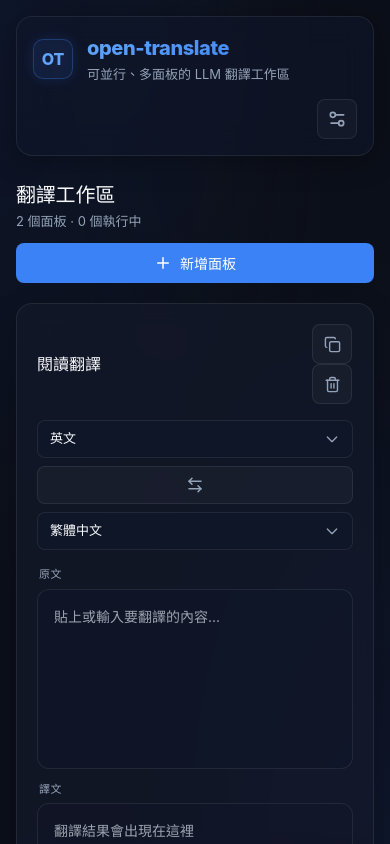
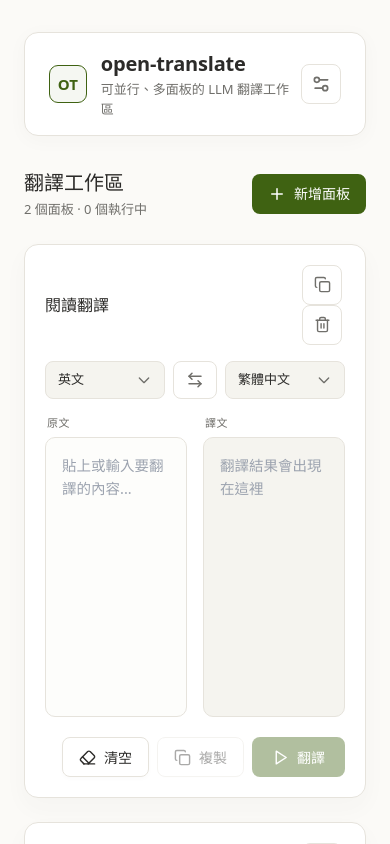
Before and after one commit to tungwu1230/lets-translate, a React (Vite) app: page / in a window 390 px wide. Shown: the top 844 px of the page. Built offline with nearby package versions, Linux system fonts and the light colour scheme.

Commit message:
Design: apply Option 2 natural humanist styling with warm sandstone background and forest green accents

```diff
--- a/src/styles.css
+++ b/src/styles.css
@@ -3,19 +3,19 @@
 @tailwind utilities;
 
 :root {
-  --bg-primary: #0b0f19;
-  --bg-secondary: rgba(22, 28, 45, 0.6);
-  --bg-tertiary: rgba(30, 41, 59, 0.8);
-  --border-color: rgba(255, 255, 255, 0.08);
-  --border-hover: rgba(59, 130, 246, 0.5);
-  --text-primary: #f8fafc;
-  --text-secondary: #94a3b8;
-  --accent-color: #3b82f6;
-  --accent-hover: #2563eb;
-  --accent-glow: rgba(59, 130, 246, 0.2);
-  --danger-color: #f43f5e;
-  --danger-hover: #e11d48;
-  --success-color: #10b981;
+  --bg-primary: #fbfaf7;
+  --bg-secondary: #ffffff;
+  --bg-tertiary: #f5f4ef;
+  --border-color: #e6e3dc;
+  --border-hover: #c4c1b9;
+  --text-primary: #2c2b29;
+  --text-secondary: #706f6b;
+  --accent-color: #3f6212;
+  --accent-hover: #2d460d;
+  --accent-glow: rgba(63, 98, 18, 0.08);
+  --danger-color: #9f1239;
+  --danger-hover: #881337;
+  --success-color: #166534;
 
   color: var(--text-primary);
   background: var(--bg-primary);
@@ -28,7 +28,7 @@
 * {
   box-sizing: border-box;
   scrollbar-width: thin;
-  scrollbar-color: rgba(255, 255, 255, 0.1) transparent;
+  scrollbar-color: rgba(63, 98, 18, 0.1) transparent;
 }
 
 /* Custom scrollbar for webkit */
@@ -40,23 +40,19 @@
   background: transparent;
 }
 ::-webkit-scrollbar-thumb {
-  background: rgba(255, 255, 255, 0.15);
+  background: rgba(112, 111, 107, 0.15);
   border-radius: 999px;
 }
 ::-webkit-scrollbar-thumb:hover {
-  background: rgba(255, 255, 255, 0.3);
+  background: rgba(63, 98, 18, 0.25);
 }
 
 body {
   margin: 0;
   min-width: 320px;
   min-height: 100vh;
-  font-family: 'Inter', system-ui, -apple-system, BlinkMacSystemFont, "Segoe UI", Roboto, sans-serif;
-  background-image:
-    radial-gradient(at 0% 0%, rgba(30, 58, 138, 0.15) 0px, transparent 50%),
-    radial-gradient(at 50% 0%, rgba(17, 24, 39, 0.3) 0px, transparent 50%),
-    radial-gradient(at 100% 100%, rgba(30, 58, 138, 0.15) 0px, transparent 50%);
-  background-attachment: fixed;
+  font-family: ui-sans-serif, system-ui, -apple-system, BlinkMacSystemFont, "Segoe UI", Roboto, sans-serif;
+  background-color: var(--bg-primary);
 }
 
 button,
@@ -69,18 +65,18 @@ textarea {
 
 button {
   cursor: pointer;
-  transition: all 0.2s cubic-bezier(0.4, 0, 0.2, 1);
+  transition: all 0.18s ease;
 }
 
 button:disabled {
   cursor: not-allowed;
-  opacity: 0.3;
+  opacity: 0.4;
 }
 
 .app-shell {
   min-height: 100vh;
-  padding: 24px;
-  max-width: 1600px;
+  padding: 32px 24px;
+  max-width: 1400px;
   margin: 0 auto;
 }
 
@@ -90,13 +86,11 @@ button:disabled {
   justify-content: space-between;
   align-items: center;
   padding: 16px 24px;
-  background: rgba(15, 23, 42, 0.6);
-  backdrop-filter: blur(16px);
-  -webkit-backdrop-filter: blur(16px);
+  background: var(--bg-secondary);
   border: 1px solid var(--border-color);
-  border-radius: 16px;
-  margin-bottom: 24px;
-  box-shadow: 0 4px 30px rgba(0, 0, 0, 0.3);
+  border-radius: 14px;
+  margin-bottom: 32px;
+  box-shadow: 0 4px 20px rgba(63, 61, 56, 0.03);
 }
 
 .brand-block {
@@ -107,31 +101,28 @@ button:disabled {
 
 .brand-block h1 {
   font-size: 20px;
-  font-weight: 800;
-  background: linear-gradient(135deg, #60a5fa 0%, #3b82f6 100%);
-  -webkit-background-clip: text;
-  -webkit-text-fill-color: transparent;
-  letter-spacing: -0.02em;
+  font-weight: 750;
+  color: var(--text-primary);
+  letter-spacing: -0.01em;
 }
 
 .brand-block p {
   color: var(--text-secondary);
   font-size: 13px;
-  margin-top: 2px;
+  margin-top: 1px;
 }
 
 .mark {
   display: grid;
-  width: 40px;
-  height: 40px;
+  width: 38px;
+  height: 38px;
   place-items: center;
-  border: 1px solid rgba(59, 130, 246, 0.3);
-  border-radius: 10px;
-  background: rgba(59, 130, 246, 0.1);
-  color: #60a5fa;
+  border: 1.5px solid var(--accent-color);
+  border-radius: 9px;
+  background: rgba(63, 98, 18, 0.05);
+  color: var(--accent-color);
   font-weight: 800;
-  font-size: 16px;
-  box-shadow: 0 0 15px rgba(59, 130, 246, 0.15);
+  font-size: 15px;
 }
 
 /* Settings Overlay & Drawer */
@@ -146,22 +137,21 @@ button:disabled {
 .settings-backdrop {
   position: absolute;
   inset: 0;
-  background: rgba(2, 6, 23, 0.7);
-  backdrop-filter: blur(8px);
-  animation: fadeIn 0.25s ease-out;
+  background: rgba(44, 43, 41, 0.4);
+  backdrop-filter: blur(4px);
+  animation: fadeIn 0.2s ease-out;
 }
 
 .settings-drawer {
   position: relative;
-  width: min(460px, 100vw);
+  width: min(440px, 100vw);
   height: 100%;
-  background: rgba(15, 23, 42, 0.95);
-  backdrop-filter: blur(24px);
+  background: var(--bg-secondary);
   border-left: 1px solid var(--border-color);
-  box-shadow: -10px 0 40px rgba(0, 0, 0, 0.5);
+  box-shadow: -10px 0 30px rgba(44, 43, 41, 0.05);
   display: flex;
   flex-direction: column;
-  animation: slideIn 0.3s cubic-bezier(0.16, 1, 0.3, 1);
+  animation: slideIn 0.25s cubic-bezier(0.16, 1, 0.3, 1);
 }
 
 .settings-drawer-content {
@@ -202,7 +192,7 @@ button:disabled {
 }
 
 .close-btn:hover {
-  background: rgba(255, 255, 255, 0.05);
+  background: var(--bg-primary);
   color: var(--text-primary);
 }
 
@@ -222,9 +212,9 @@ button:disabled {
 }
 
 .settings-group h3 {
-  font-size: 14px;
-  font-weight: 600;
-  color: #60a5fa;
+  font-size: 13px;
+  font-weight: 700;
+  color: var(--accent-color);
   text-transform: uppercase;
   letter-spacing: 0.05em;
 }
@@ -238,7 +228,7 @@ button:disabled {
 
 .segmented {
   display: flex;
-  background: rgba(255, 255, 255, 0.03);
+  background: var(--bg-tertiary);
   border: 1px solid var(--border-color);
   border-radius: 8px;
   padding: 3px;
@@ -248,16 +238,16 @@ button:disabled {
   border: 0;
   background: transparent;
   color: var(--text-secondary);
-  padding: 6px 16px;
+  padding: 6px 14px;
   font-size: 13px;
   font-weight: 600;
   border-radius: 6px;
 }
 
 .segmented button.active {
-  background: rgba(59, 130, 246, 0.2);
-  border: 1px solid rgba(59, 130, 246, 0.3);
-  color: #60a5fa;
+  background: var(--bg-secondary);
+  box-shadow: 0 2px 6px rgba(44, 43, 41, 0.05);
+  color: var(--accent-color);
 }
 
 .remember-toggle {
@@ -280,13 +270,14 @@ button:disabled {
   gap: 10px;
   border: 1px solid var(--border-color);
   border-radius: 8px;
-  background: rgba(0, 0, 0, 0.2);
+  background: var(--bg-primary);
   padding: 0 14px;
   height: 42px;
 }
 
 .key-field:focus-within {
   border-color: var(--accent-color);
+  background: var(--bg-secondary);
   box-shadow: 0 0 0 2px var(--accent-glow);
 }
 
@@ -302,7 +293,7 @@ button:disabled {
   display: flex;
   align-items: center;
   gap: 8px;
-  font-size: 11px;
+  font-size: 12px;
   color: var(--text-secondary);
 }
 
@@ -315,7 +306,7 @@ select {
   height: 42px;
   border: 1px solid var(--border-color);
   border-radius: 8px;
-  background: rgba(30, 41, 59, 0.5);
+  background: var(--bg-secondary);
   color: var(--text-primary);
   padding: 0 12px;
   outline: none;
@@ -342,15 +333,15 @@ select:focus {
   font-size: 11px;
   padding: 4px 10px;
   border-radius: 999px;
-  background: rgba(255, 255, 255, 0.02);
+  background: var(--bg-tertiary);
   border: 1px solid var(--border-color);
   color: var(--text-secondary);
 }
 
 .model-pill.active-pill {
-  background: rgba(59, 130, 246, 0.1);
-  border-color: rgba(59, 130, 246, 0.3);
-  color: #60a5fa;
+  background: rgba(63, 98, 18, 0.08);
+  border-color: rgba(63, 98, 18, 0.2);
+  color: var(--accent-color);
 }
 
 .config-grid {
@@ -375,13 +366,13 @@ select:focus {
   display: flex;
   justify-content: space-between;
   align-items: center;
-  margin: 12px 0 20px;
+  margin: 16px 0 24px;
 }
 
 .toolbar h2 {
   font-size: 20px;
   font-weight: 700;
-  letter-spacing: -0.01em;
+  color: var(--text-primary);
 }
 
 .toolbar p {
@@ -419,7 +410,6 @@ select:focus {
 
 .add-button:hover {
   background: var(--accent-hover);
-  box-shadow: 0 0 15px var(--accent-glow);
 }
 
 .primary-button {
@@ -431,7 +421,6 @@ select:focus {
 
 .primary-button:hover:not(:disabled) {
   background: var(--accent-hover);
-  box-shadow: 0 0 15px var(--accent-glow);
 }
 
 .primary-button.stop {
@@ -444,47 +433,47 @@ select:focus {
 
 .ghost-button {
   border: 1px solid var(--border-color);
-  background: rgba(255, 255, 255, 0.03);
+  background: var(--bg-secondary);
   color: var(--text-primary);
   padding: 0 16px;
+  box-shadow: 0 2px 5px rgba(44, 43, 41, 0.02);
 }
 
 .ghost-button:hover:not(:disabled) {
-  background: rgba(255, 255, 255, 0.08);
-  border-color: var(--text-secondary);
+  background: var(--bg-tertiary);
+  border-color: var(--border-hover);
 }
 
 .icon-button {
   width: 40px;
   min-width: 40px;
   border: 1px solid var(--border-color);
-  background: rgba(255, 255, 255, 0.03);
+  background: var(--bg-secondary);
   color: var(--text-secondary);
 }
 
 .icon-button:hover:not(:disabled) {
-  background: rgba(255, 255, 255, 0.08);
+  background: var(--bg-tertiary);
   color: var(--text-primary);
-  border-color: var(--text-secondary);
 }
 
 .icon-button.danger:hover {
   color: var(--danger-color);
-  border-color: rgba(244, 63, 94, 0.3);
-  background: rgba(244, 63, 94, 0.05);
+  border-color: rgba(159, 18, 57, 0.3);
+  background: rgba(159, 18, 57, 0.03);
 }
 
 .icon-button.settings-toggle-btn.active {
-  background: rgba(59, 130, 246, 0.2);
+  background: rgba(63, 98, 18, 0.08);
   border-color: var(--accent-color);
-  color: #60a5fa;
+  color: var(--accent-color);
 }
 
 /* Panel Grid & Card */
 .panel-grid {
   display: grid;
-  grid-template-columns: repeat(auto-fit, minmax(min(600px, 100%), 1fr));
-  gap: 20px;
+  grid-template-columns: repeat(auto-fit, minmax(min(580px, 100%), 1fr));
+  gap: 24px;
   align-items: start;
 }
 
@@ -494,18 +483,17 @@ select:focus {
   flex-direction: column;
   gap: 16px;
   border: 1px solid var(--border-color);
-  border-radius: 16px;
+  border-radius: 14px;
   background: var(--bg-secondary);
   padding: 20px;
-  box-shadow: 0 10px 30px rgba(0, 0, 0, 0.2);
-  backdrop-filter: blur(12px);
-  -webkit-backdrop-filter: blur(12px);
+  box-shadow: 0 10px 25px rgba(63, 61, 56, 0.03);
   overflow: hidden;
-  transition: border-color 0.2s ease, box-shadow 0.2s ease;
+  transition: all 0.2s ease;
 }
 
 .translation-panel:hover {
-  border-color: rgba(255, 255, 255, 0.15);
+  border-color: var(--border-hover);
+  box-shadow: 0 12px 30px rgba(63, 61, 56, 0.05);
 }
 
 .panel-header {
@@ -525,7 +513,7 @@ select:focus {
 }
 
 .panel-title:focus {
-  border-bottom: 1px solid var(--accent-color);
+  border-bottom: 2px solid var(--accent-color);
 }
 
 /* Language selector row */
@@ -538,9 +526,9 @@ select:focus {
 
 .language-row select {
   height: 38px;
-  background-color: rgba(15, 23, 42, 0.5);
+  background-color: var(--bg-tertiary);
   font-size: 13px;
-  font-weight: 550;
+  font-weight: 600;
   border-radius: 8px;
 }
 
@@ -553,7 +541,7 @@ select:focus {
 .editor-grid {
   display: grid;
   grid-template-columns: 1fr 1fr;
-  gap: 12px;
+  gap: 16px;
 }
 
 .text-box {
@@ -577,32 +565,33 @@ textarea {
   height: 280px;
   resize: none;
   border: 1px solid var(--border-color);
-  border-radius: 12px;
-  background: rgba(15, 23, 42, 0.4);
+  border-radius: 10px;
+  background: #fdfdfb;
   color: var(--text-primary);
   outline: none;
   padding: 16px;
   line-height: 1.6;
-  font-size: 14px;
+  font-size: 14.5px;
   transition: all 0.2s ease;
 }
 
 textarea:focus {
-  border-color: rgba(59, 130, 246, 0.4);
-  background: rgba(15, 23, 42, 0.6);
+  border-color: var(--accent-color);
+  background: var(--bg-secondary);
+  box-shadow: 0 0 0 2px var(--accent-glow);
 }
 
 .output textarea {
-  background: rgba(15, 23, 42, 0.2);
-  color: #e2e8f0;
+  background: var(--bg-tertiary);
+  color: var(--text-primary);
 }
 
 /* Status and Footer */
 .panel-error {
-  border: 1px solid rgba(244, 63, 94, 0.25);
+  border: 1px solid rgba(159, 18, 57, 0.2);
   border-radius: 8px;
-  background: rgba(244, 63, 94, 0.05);
-  color: #f43f5e;
+  background: rgba(159, 18, 57, 0.02);
+  color: var(--danger-color);
   font-size: 13px;
   line-height: 1.5;
   padding: 10px 14px;
@@ -623,12 +612,12 @@ textarea:focus {
 }
 
 .status-tag.done {
-  background: rgba(16, 185, 129, 0.1);
+  background: rgba(22, 101, 52, 0.08);
   color: var(--success-color);
 }
 
 .status-tag.error {
-  background: rgba(244, 63, 94, 0.1);
+  background: rgba(159, 18, 57, 0.08);
   color: var(--danger-color);
 }
 
@@ -647,10 +636,10 @@ textarea:focus {
   justify-content: center;
   align-items: center;
   gap: 12px;
-  background: rgba(15, 23, 42, 0.7);
-  backdrop-filter: blur(8px);
-  -webkit-backdrop-filter: blur(8px);
-  color: #60a5fa;
+  background: rgba(251, 250, 247, 0.85);
+  backdrop-filter: blur(4px);
+  -webkit-backdrop-filter: blur(4px);
+  color: var(--accent-color);
   font-size: 14px;
   font-weight: 600;
   animation: fadeIn 0.2s ease-out;
@@ -658,8 +647,7 @@ textarea:focus {
 
 .spin {
   animation: spin 1s linear infinite;
-  color: #3b82f6;
-  filter: drop-shadow(0 0 8px rgba(59, 130, 246, 0.5));
+  color: var(--accent-color);
 }
 
 /* Animations */
@@ -686,66 +674,3 @@ textarea:focus {
     transform: translateX(0);
   }
 }
-
-/* Responsive Styles */
-@media (max-width: 880px) {
-  .app-shell {
-    padding: 16px;
-  }
-
-  .panel-grid {
-    grid-template-columns: 1fr;
-  }
-
-  .editor-grid {
-    grid-template-columns: 1fr;
-  }
-
-  textarea {
-    height: 180px;
-    min-height: 180px;
-  }
-}
-
-@media (max-width: 520px) {
-  .app-navbar {
-    flex-direction: column;
-    align-items: stretch;
-    gap: 14px;
-    padding: 16px;
-  }
-
-  .navbar-actions {
-    display: flex;
-    justify-content: flex-end;
-  }
-
-  .toolbar {
-    flex-direction: column;
-    align-items: stretch;
-    gap: 12px;
-  }
-
-  .toolbar-actions {
-    display: flex;
-    flex-direction: column;
-  }
-
-  .language-row {
-    grid-template-columns: 1fr;
-  }
-
-  .swap {
-    width: 100%;
-  }
-
-  .action-row {
-    width: 100%;
-    display: grid;
-    grid-template-columns: 1fr 1fr;
-  }
-
-  .action-row button:last-child {
-    grid-column: span 2;
-  }
-}
```
